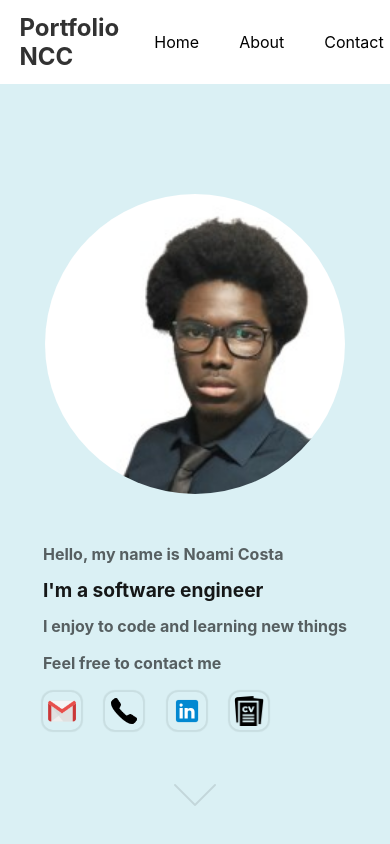
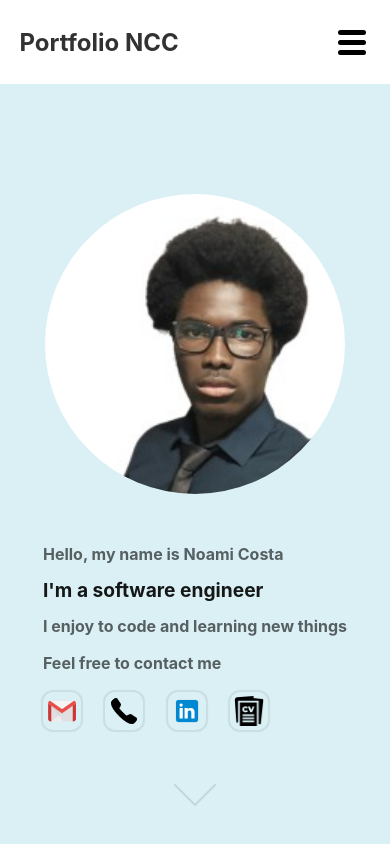
Before and after one commit to calasCosta/ncc-portfolio, a React (Create React App) app in the folder ncc-portfolio/: page / in a window 390 px wide. Shown: the top 844 px of the page. Built offline with nearby package versions, Linux system fonts and the light colour scheme.

Commit message:
responsive header

```diff
--- a/ncc-portfolio/src/App.js
+++ b/ncc-portfolio/src/App.js
@@ -1,6 +1,6 @@
 import React from 'react';
 import {BrowserRouter, Routes, Route} from 'react-router-dom';
-import './App.scss';
+import './styles/App.scss';
 import Home from './pages/Home';
 import Project from './pages/Project';
 
--- a/ncc-portfolio/src/components/Certificates.js
+++ b/ncc-portfolio/src/components/Certificates.js
@@ -7,7 +7,7 @@ import completeWebDev from "../images/certificates/certificate_completeWebDev.pn
 function Certificate(props){
   return(
     <a href={props.src} target='blank'>
-      <img src={props.src}  className='certificate' />
+      <img src={props.src} className='certificate' alt='certificate' />
     </a>
   )
 }
--- a/ncc-portfolio/src/components/HeroArea.js
+++ b/ncc-portfolio/src/components/HeroArea.js
@@ -29,7 +29,7 @@ export default function HeroArea() {
                 <a href='https://www.linkedin.com/in/noami-costa-912a8518a/' target='blank' className='linkedIn contact'>
                     <img className='linkedIn-icon' src={linkedInIcon} alt='linkedIn-icon' />
                 </a>
-                <a href={cvNoamiCosta} target="_blank" className='cvIn contact' download={"CV_NoamiCosta"}>
+                <a href={cvNoamiCosta} target="_blank" rel="noreferrer" className='cvIn contact' download={"CV_NoamiCosta"}>
                     <img src={cvIcon} alt="resume"/>
                 </a>
             </div>
--- a/ncc-portfolio/src/components/header.js
+++ b/ncc-portfolio/src/components/header.js
@@ -1,11 +1,20 @@
 import React from 'react'
+import '../styles/Header.scss';
 
 export default function header(props) {
   return (
     <header style={{backgroundColor:`${props.backgroundColor}`}}>
       <div className='headerDiv'>
         <h2>Portfolio NCC</h2>
-        <nav>
+
+        <input type="checkbox" id="check"/>
+        <label for="check" className="checkButton">
+          <div></div>
+          <div></div>
+          <div></div>
+        </label>
+
+        <nav className='menu'>
           <a href="/">Home</a>
           <a href="/about">About</a>
           <a href="/contact">Contact</a>
--- a/ncc-portfolio/src/App.scss
+++ b/ncc-portfolio/src/styles/App.scss
@@ -3,34 +3,6 @@ $borderForArticles: 0 20px;
 $backgroundColor: rgba(83, 183, 203, 0.214);
 $mouseHoverColor: rgba(83, 183, 203, 0.214);
 
-header{
-  height: 10vh;
-
-  .headerDiv{
-    height: inherit;
-    width: $defaultWidth;
-    margin: auto;
-    display: flex;
-    justify-content: space-between;
-    align-items: center;
-
-    h2{
-      opacity: 0.8;
-    }
-  }
-
-  nav a{
-    color: black;
-    text-decoration: none;
-    margin-left: 30px;
-    padding: 5px;
-  }
-
-  nav a:hover {
-    box-shadow: 0 0 3px 0 black;
-    border-radius: 5px;
-  }
-}
 
 main {
   width: 100%;
@@ -232,12 +204,10 @@ footer{
 }
 
 //
-
 @media only screen and (max-width: 600px) {
   main {
     .div-main {
       flex-direction: column;
-
 
       .right{
         h2, h3, h4 {
@@ -248,7 +218,6 @@ footer{
           font-size: larger;
 
         }
-
 
         .contact {
           img {
--- /dev/null
+++ b/ncc-portfolio/src/styles/Header.scss
@@ -0,0 +1,81 @@
+$defaultWidth: 90%;
+
+header{
+    height: 10vh;
+
+    .headerDiv{
+        height: inherit;
+        width: $defaultWidth;
+        margin: auto;
+        display: flex;
+        justify-content: space-between;
+        align-items: center;
+
+        h2{
+            opacity: 0.8;
+        }
+
+        .menu {
+            a{
+                color: black;
+                text-decoration: none;
+                margin-left: 30px;
+                padding: 5px;
+            }
+            a:hover {
+                box-shadow: 0 0 3px 0 black;
+                border-radius: 5px;
+            }
+        }
+
+
+        /*----- hamburger menu ----*/
+        .checkButton {
+            cursor: pointer;
+            display: none;
+
+            div{
+                background: rgb(0, 0, 0);
+                width: 28px;
+                height: 5px;
+                margin: 5px;
+                border-radius: 50px;
+            }
+        }
+
+        #check{
+            display: none;
+        }
+
+    }
+}
+
+@media only screen and (max-width: 600px) {
+    header{
+        .headerDiv{
+            .menu{
+                position: fixed;
+                width: 100%;
+                height: 10vh;
+                background: rgb(165, 184, 184);
+                top: 10vh;
+                left: -100%;
+                transition: all .7s;
+
+                a{
+                    padding: 10px;
+                    font-size: 14px;
+                }
+            }
+
+            #check:checked ~ nav{
+                left: 0;
+            }
+
+            .checkButton{
+                display: block;
+            }
+
+        }
+    }
+}
```
